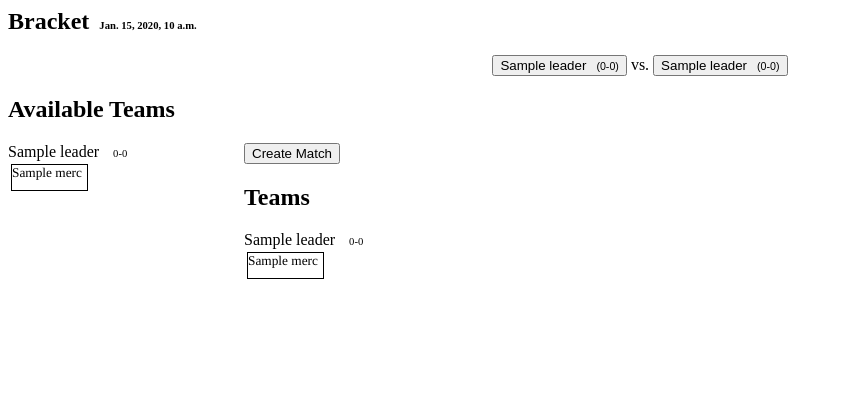
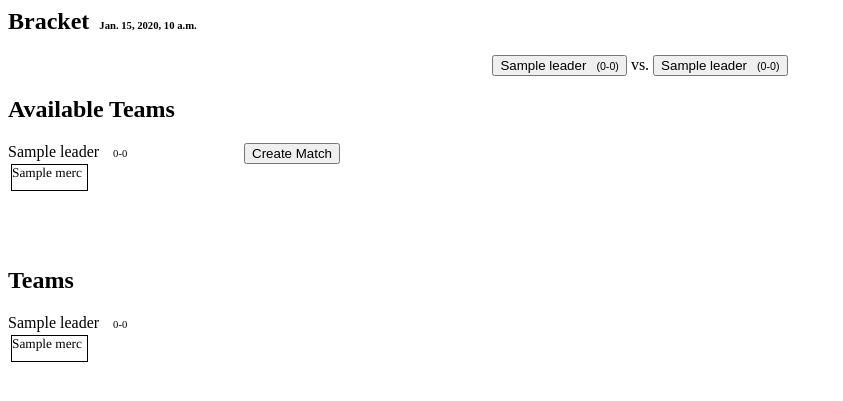
Before and after one commit to djljr/atlantica-maximus-webapp, a Django app: template templates/tournament/view_tournament.html in a window 1280 px wide. Shown: the top 401 px of the page, without its empty margins (0-843 px from the left). Run offline with Django 3.2, Linux system fonts and the light colour scheme; the template is opened without the code that fills it: most values are stand-ins (such as "Sample title", 1, 10 or a date in 2020).

Commit message:
break between available and rest of teams on view screen

```diff
--- a/templates/tournament/view_tournament.html
+++ b/templates/tournament/view_tournament.html
@@ -75,6 +75,7 @@ addLoadEvent(clear);
 {% endfor %}
 </form>
 {% endif %}
+<div class="clear"></div>
 {% if teams %}
 <h2>Teams</h2>
 {% for team in teams %}
```
